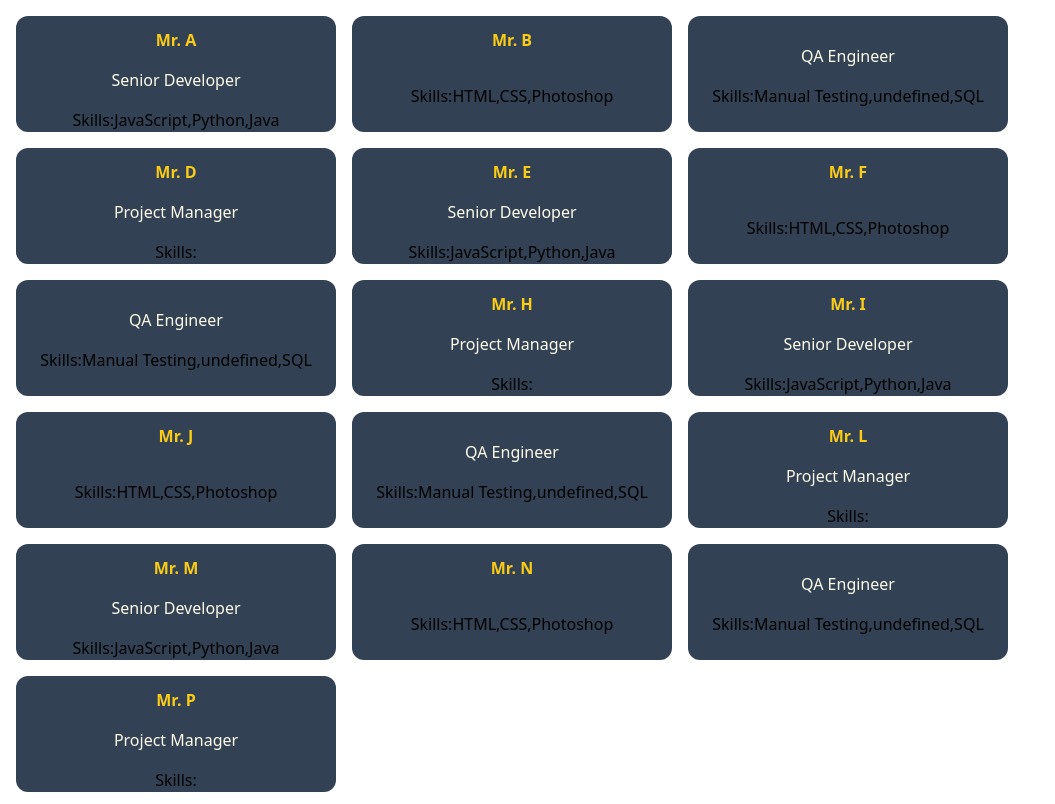
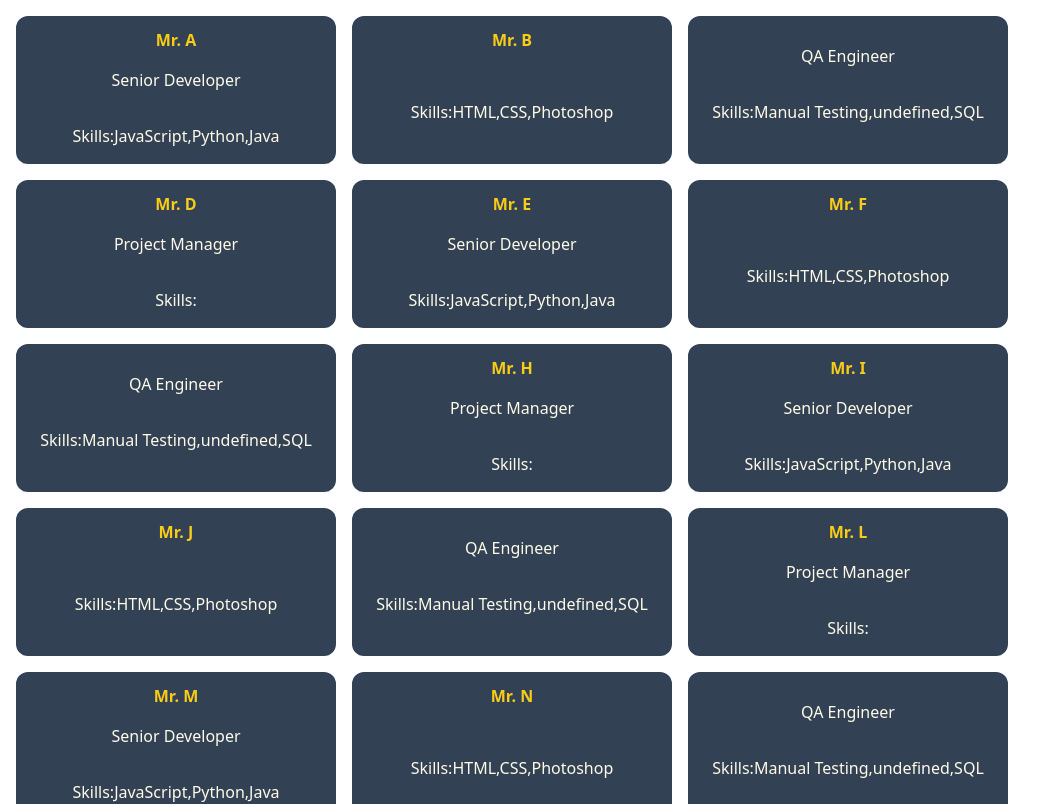
Before and after one commit to medhavii/Bajaj, a React (Create React App) app: page /employees in a window 1280 px wide. Shown: the top 804 px of the page, without its empty margins (0-1055 px from the left). Built offline with nearby package versions, Linux system fonts and the light colour scheme.

Commit message:
first commit

```diff
--- a/src/components/Card.jsx
+++ b/src/components/Card.jsx
@@ -6,7 +6,7 @@ const Card = (props) => {
       {/* <img className="w-40 rounded-xl  mt-3 h-40 " src={props.img} alt="" /> */}
       <span className="text-yellow-400 font-bold mt-3">{props.name}</span>
       <p className="block m-2 p-2 text-yellow-50 text-justify">{props.designation}</p>
-      <p>Skills:{props.skills}</p>
+      <p className="block m-2 p-2 text-yellow-50 text-justify">Skills:{props.skills}</p>
       <p>{props.projects}</p>
     </div>
   );
```
